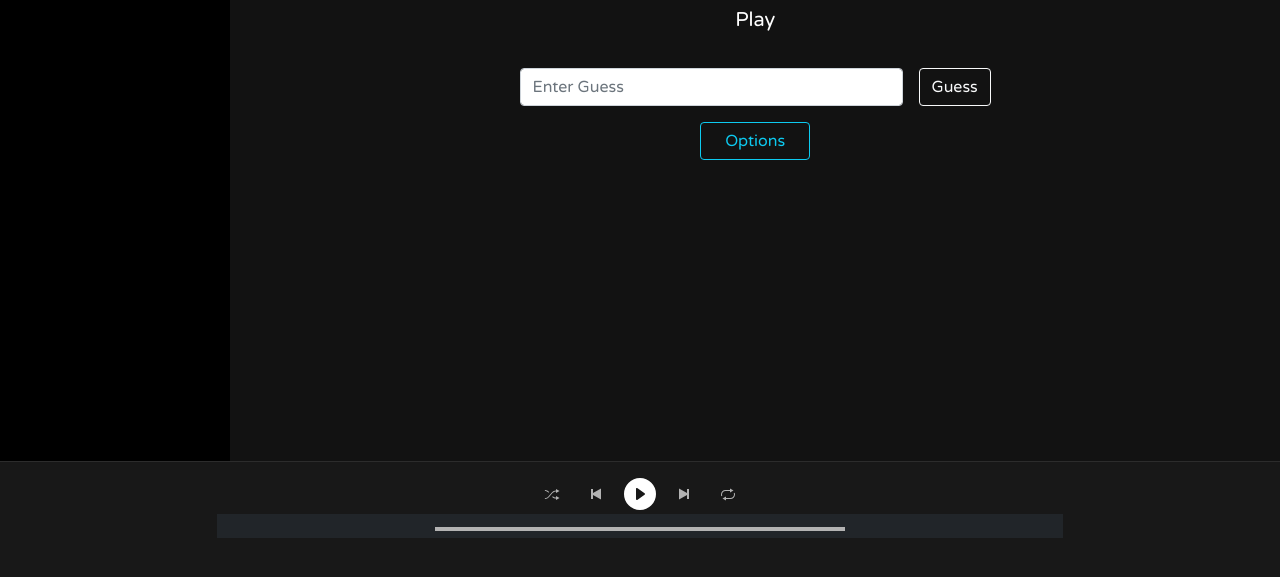
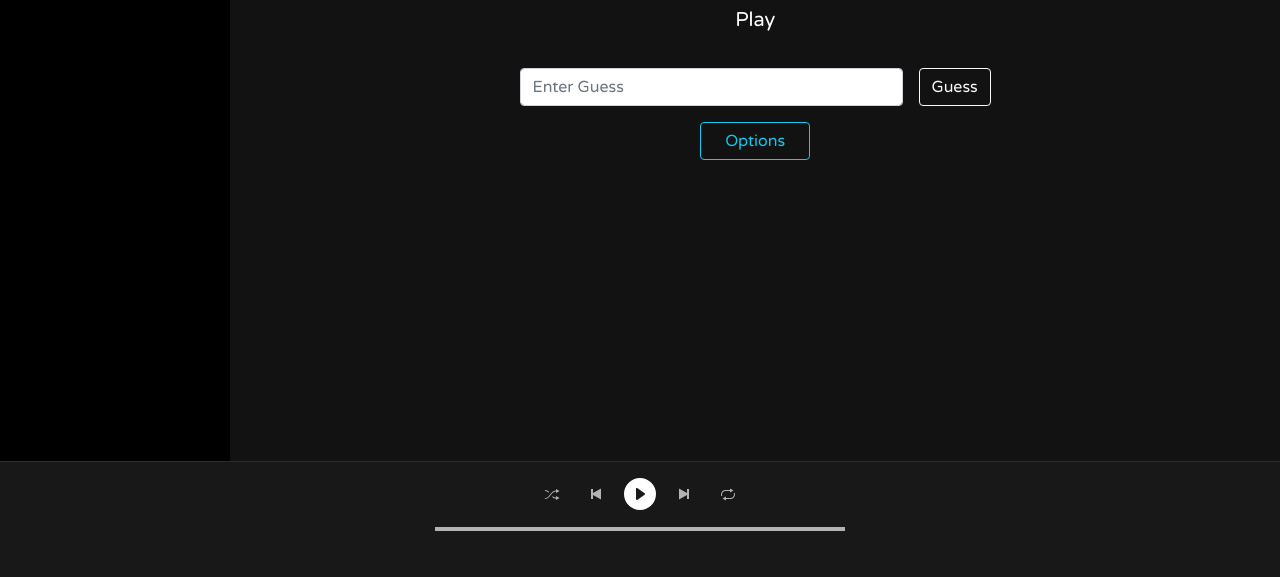
Before and after one commit to VineetMankani/Amusify, a plain HTML site: page index.html in a window 1280 px wide. Shown: the part 219-796 px from the top of the page. Drawn offline with Linux system fonts and the light colour scheme; a web font is replaced by a local one.

Commit message:
Add files via upload

```diff
--- a/index.html
+++ b/index.html
@@ -117,7 +117,7 @@
                     <svg class="mx-2 next" role="img" style="height: 1em; width: 1em;" height="16" width="16" viewBox="0 0 16 16"><path d="M11 3v4.119L3 2.5v11l8-4.619V13h2V3z"></path></svg>
                     <svg class="mx-3"      role="img" style="height: 1em; width: 1em;" height="16" width="16" viewBox="0 0 16 16"><path d="M5.5 5H10v1.5l3.5-2-3.5-2V4H5.5C3 4 1 6 1 8.5c0 .6.1 1.2.4 1.8l.9-.5C2.1 9.4 2 9 2 8.5 2 6.6 3.6 5 5.5 5zm9.1 1.7l-.9.5c.2.4.3.8.3 1.3 0 1.9-1.6 3.5-3.5 3.5H6v-1.5l-3.5 2 3.5 2V13h4.5C13 13 15 11 15 8.5c0-.6-.1-1.2-.4-1.8z"></path></svg>
                 </div>
-                <div class="col-12 bg-dark text-center">
+                <div class="col-12 text-center">
                     <input type="range" id="progressBar" name="range" width="100%" value="0" min="0" max="10000">
                 </div>
             </div>
```
